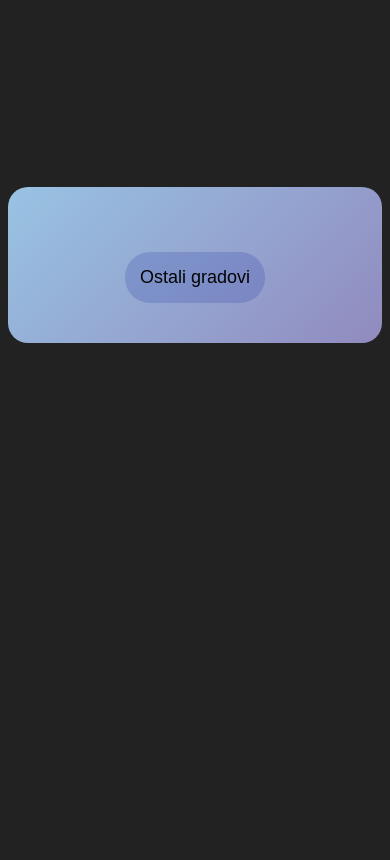
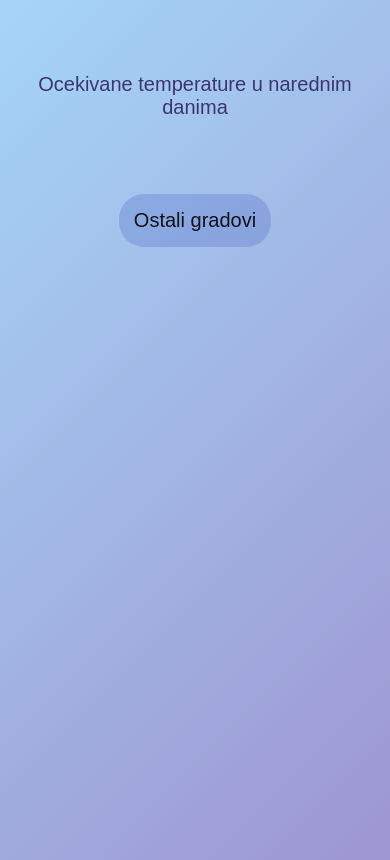
Before and after one commit to NenadDmitrovic/Weather_app, a plain HTML site: page index.html in a window 390 px wide. Drawn offline with Linux system fonts and the light colour scheme; no server answers.

Commit message:
responsive mobile

```diff
--- a/index.html
+++ b/index.html
@@ -10,7 +10,9 @@
   <body>
     <div id="card">
       <div id="header"></div>
-      <div id="footer"></div>
+      <div id="ocekivane"><p>Ocekivane temperature u narednim danima</p></div>
+      <div id="footer">
+      </div>
 
       <a id="dugme" href="gradovi.html"><button>Ostali gradovi</button></a>
     </div>
--- a/js/script.js
+++ b/js/script.js
@@ -22,14 +22,12 @@ $(document).ready(function () {
           "°C" +
           "</h1>" +
           "<br>" +
-          "<div>" +
           "<p>" +
           stanje +
           "</p>" +
           "<img src='" +
           img_stanje +
-          "'>" +
-          "</div>"
+          "'>"
       );
     },
   });
@@ -96,7 +94,7 @@ $(document).ready(function () {
 
         const datum = `${mesec} ${dan}`;
 
-        const temperatura = forecastDay.day.avgtemp_c;
+        const temperatura = Math.round(forecastDay.day.avgtemp_c);
         const ikonica = forecastDay.day.condition.icon;
         $("#footer").append(
           "<div id='days'>" +
--- a/style/style.css
+++ b/style/style.css
@@ -4,30 +4,26 @@
 }
 
 body {
-  background-color: #222;
-  background-image: url("/assets/img/galaxy.jpg");
-  background-size: contain;
+  background: linear-gradient(135deg, #a5d5f8, #9e96d1);
 }
 
 #card {
   width: 100%;
-  height: 50%;
-  background: linear-gradient(135deg, #a5d5f8, #9e96d1);
+  height: 100vh;
   color: #fff;
   opacity: 90%;
-  margin: 50% auto;
-  border-radius: 20px;
   padding: 40px 10px;
   text-align: center;
 }
 
 #header {
-  font-size: 18px;
+  font-size: 22px;
   color: #2f2762;
   line-height: 5px;
 }
 
 #footer {
+  margin-top: 40px;
   display: flex;
   justify-content: space-between;
   width: 100%;
@@ -39,7 +35,7 @@ body {
   background: linear-gradient(135deg, #6c92ae, #9e96d1);
   border: 1px solid #2f2762;
   color: #2f2762;
-  font-size: 16px;
+  font-size: 20px;
   padding: 10px;
 }
 
@@ -48,14 +44,18 @@ body {
 }
 
 #dugme button {
-  margin-top: 25px;
+  margin-top: 35px;
   background-color: rgba(28, 53, 177, 0.2);
   border: none;
   padding: 15px;
   border-radius: 25px;
-  font-size: 18px;
+  font-size: 20px;
 }
-
+#ocekivane p {
+  margin-top: 25px;
+  color: #2f2762;
+  font-size: 20px;
+}
 /********************OSTALI GRADOVI***************************/
 #secondpage {
   display: flex;
@@ -87,7 +87,7 @@ body {
   align-items: center;
   padding: 10px;
   background-color: rgba(28, 53, 177, 0.2);
-  font-size: 20px;
+  font-size: 16px;
 }
 #grad img {
   max-width: 100%;
@@ -97,7 +97,6 @@ body {
   #card {
     margin: 0 auto;
     width: 60%;
-    background: linear-gradient(135deg, #74b4e2, #5b548a);
     border-radius: 20px;
     padding: 40px 35px;
   }
```
